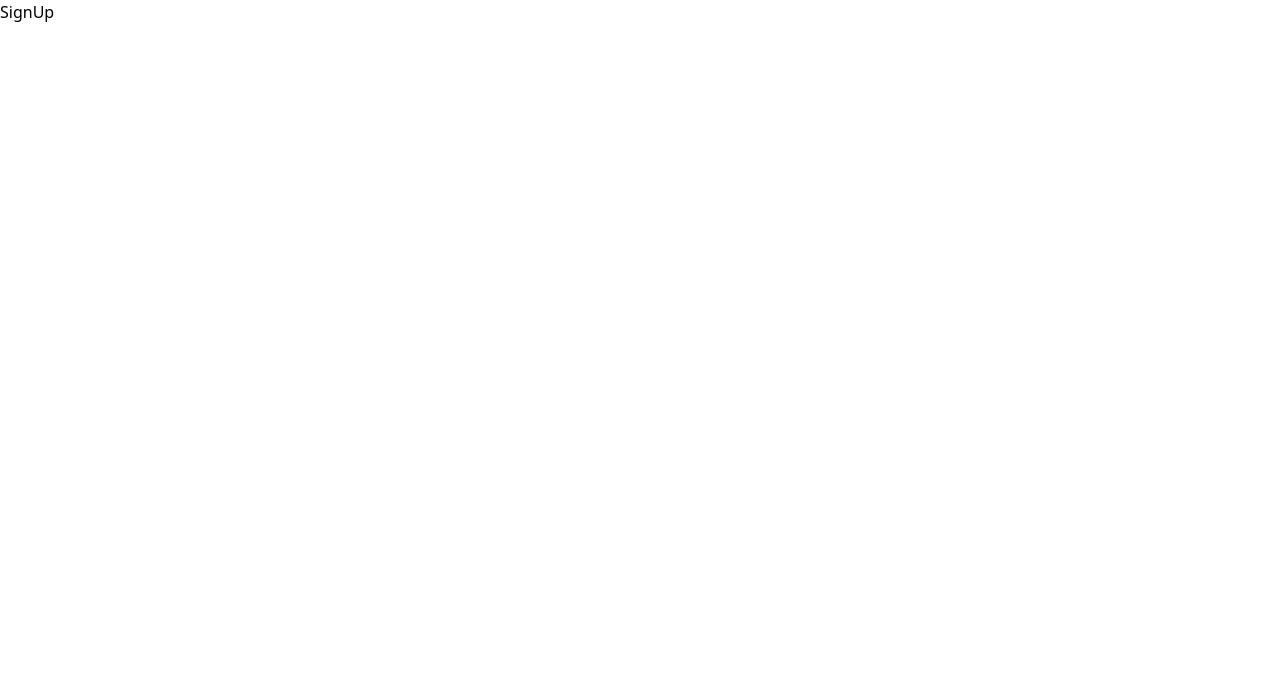
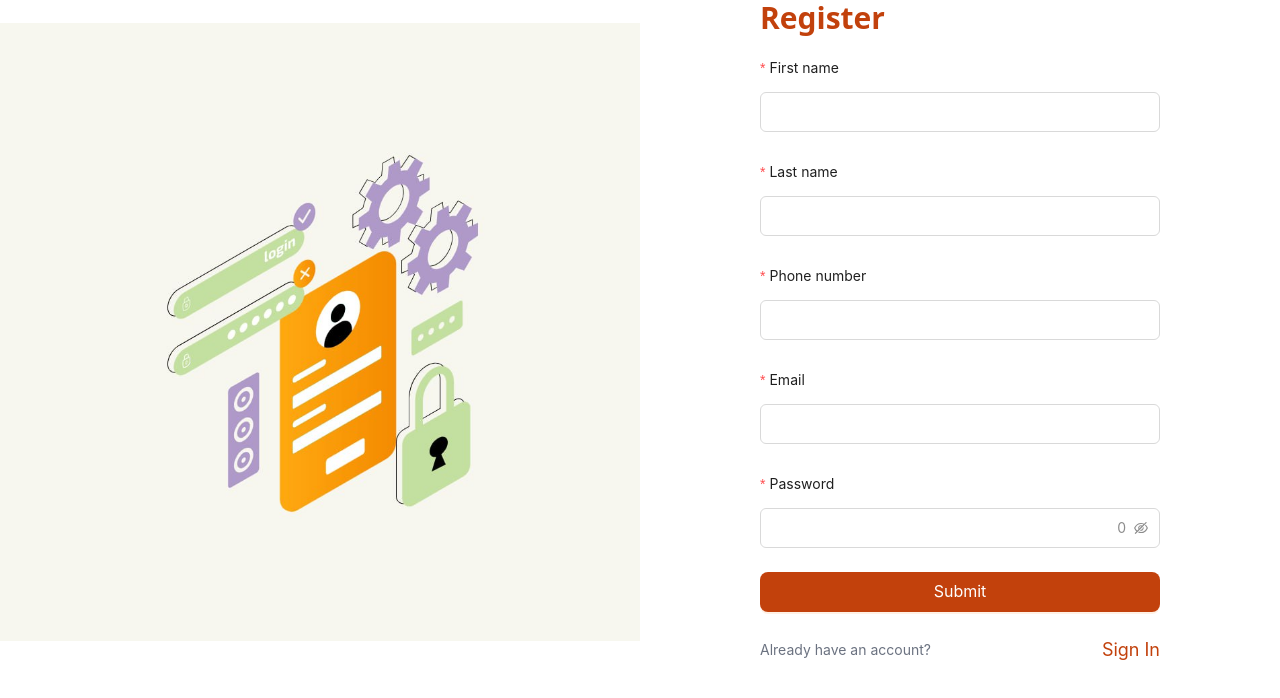
Before and after one commit to bunyodzaripov/React-Query, a React (Vite) app: page /sign-up in a window 1280 px wide. Shown: the top 698 px of the page. Built offline with nearby package versions, Linux system fonts and the light colour scheme.

Commit message:
added sign-up page

```diff
--- a/src/modules/auth/hooks/mutations.ts
+++ b/src/modules/auth/hooks/mutations.ts
@@ -1,6 +1,6 @@
 import { useMutation } from "@tanstack/react-query";
-import { signIn } from "../service";
-import { SignInType } from "../types";
+import { signIn, signUp } from "../service";
+import { SignInType, SignUpType } from "../types";
 import { saveAccessToken } from "../../../utils/token-service";
 
 //////////////// SIGN IN MUTATION //////////////////////////////
@@ -12,5 +12,23 @@ export function useSignInMutation() {
          saveAccessToken(access_token);
          window.location.href = "/";
       },
+      onError: (err) => {
+         console.log(err);
+      },
    });
 }
+
+////////////////// SIGN UP MUTATION //////////////////////////////
+export function useSignUpMutation() {
+   return useMutation({
+      mutationFn: (data: SignUpType) => signUp(data),
+      onSuccess: (res) => {
+         const { access_token } = res.data?.data?.tokens;
+         saveAccessToken(access_token);
+         window.location.href = "/";
+      },
+      onError: (err) => {
+         console.log(err);
+      },
+   });
+}
--- a/src/modules/auth/pages/sign-in.tsx
+++ b/src/modules/auth/pages/sign-in.tsx
@@ -1,12 +1,11 @@
 import { Button, Form, Input } from "antd";
-import { Link, useNavigate } from "react-router-dom";
+import { Link } from "react-router-dom";
 import { useSignInMutation } from "../../auth/hooks/mutations";
 import SignInImg from "../../../assets/sign-in.jpg";
 import { SignInType } from "../types";
 
 const SignIn = () => {
    const { mutate } = useSignInMutation();
-   const navigate = useNavigate();
 
    const handleSubmit = (values: SignInType) => {
       mutate(values);
--- a/src/modules/auth/pages/sign-up.tsx
+++ b/src/modules/auth/pages/sign-up.tsx
@@ -1,5 +1,138 @@
+import { Button, Form, Input } from "antd";
+import { NavLink } from "react-router-dom";
+import SignInImg from "../../../assets/sign-in.jpg";
+import { SignUpType } from "../types";
+import { useSignUpMutation } from "../../auth/hooks/mutations";
+
 const SignUp = () => {
-   return <div>SignUp</div>;
+   const { mutate } = useSignUpMutation();
+
+   const handleSubmit = (values: SignUpType) => {
+      mutate(values);
+   };
+
+   return (
+      <div className="w-[100%] flex container mx-auto">
+         <div className="w-[50%] flex justify-center items-center">
+            <img src={SignInImg} alt="sign-up" />
+         </div>
+         <div className="w-[50%] flex justify-center items-center">
+            <div>
+               <h1 className="text-3xl font-semibold mb-4 text-[#c2410c]">
+                  Register
+               </h1>
+               <Form className="w-[400px]" onFinish={handleSubmit}>
+                  <Form.Item
+                     label="First name"
+                     name="first_name"
+                     labelCol={{
+                        span: 24,
+                     }}
+                     rules={[
+                        {
+                           required: true,
+                           message: "Please input your first name!",
+                        },
+                     ]}
+                  >
+                     <Input className="py-2" allowClear />
+                  </Form.Item>
+
+                  <Form.Item
+                     label="Last name"
+                     name="last_name"
+                     labelCol={{
+                        span: 24,
+                     }}
+                     rules={[
+                        {
+                           required: true,
+                           message: "Please input your last name!",
+                        },
+                     ]}
+                  >
+                     <Input className="py-2" allowClear />
+                  </Form.Item>
+
+                  <Form.Item
+                     label="Phone number"
+                     name="phone_number"
+                     labelCol={{
+                        span: 24,
+                     }}
+                     rules={[
+                        {
+                           required: true,
+                           message: "Please input your phone number!",
+                        },
+                     ]}
+                  >
+                     <Input className="py-2" allowClear />
+                  </Form.Item>
+
+                  <Form.Item
+                     label="Email"
+                     name="email"
+                     labelCol={{
+                        span: 24,
+                     }}
+                     rules={[
+                        {
+                           required: true,
+                           message: "Please input your email!",
+                        },
+                        {
+                           type: "email",
+                           message: "Please enter a valid email!",
+                        },
+                     ]}
+                  >
+                     <Input className="py-2" allowClear />
+                  </Form.Item>
+
+                  <Form.Item
+                     label="Password"
+                     name="password"
+                     labelCol={{
+                        span: 24,
+                     }}
+                     rules={[
+                        {
+                           required: true,
+                           message: "Please input your password!",
+                        },
+                     ]}
+                  >
+                     <Input.Password className="py-2" allowClear showCount />
+                  </Form.Item>
+
+                  <Form.Item
+                     wrapperCol={{
+                        span: 24,
+                     }}
+                  >
+                     <Button
+                        type="primary"
+                        htmlType="submit"
+                        className="w-full mt-"
+                        size="large"
+                     >
+                        Submit
+                     </Button>
+                  </Form.Item>
+                  <div className="flex justify-between items-center">
+                     <p className="text-sm text-gray-500">
+                        Already have an account?
+                     </p>
+                     <NavLink to="/" className={"text-[#c2410c] bold text-lg"}>
+                        Sign In
+                     </NavLink>
+                  </div>
+               </Form>
+            </div>
+         </div>
+      </div>
+   );
 };
 
 export default SignUp;
--- a/src/modules/auth/service/index.ts
+++ b/src/modules/auth/service/index.ts
@@ -1,10 +1,12 @@
 import axiosInstance from "@api";
-import { SignInType } from "../types";
+import { SignInType, SignUpType } from "../types";
 
 ////////////////////////////// SIGN IN //////////////////////////////
-
 export async function signIn(data: SignInType) {
    return await axiosInstance.post("/auth/sign-in", data);
 }
 
 ////////////////////////////// SIGN UP //////////////////////////////
+export async function signUp(data: SignUpType) {
+   return await axiosInstance.post("/auth/admin/sign-up", data);
+}
--- a/src/modules/auth/types/index.ts
+++ b/src/modules/auth/types/index.ts
@@ -2,3 +2,9 @@ export interface SignInType {
    phone_number: string;
    password: string;
 }
+
+export interface SignUpType extends SignInType {
+   first_name: string;
+   last_name: string;
+   email: string;
+}
```
